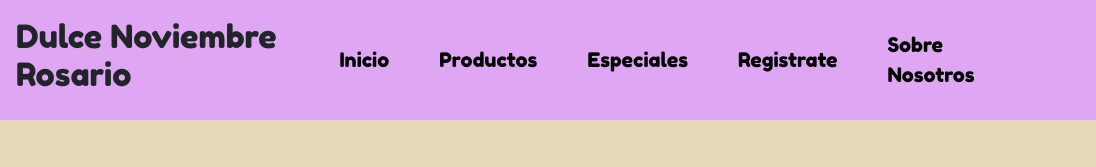
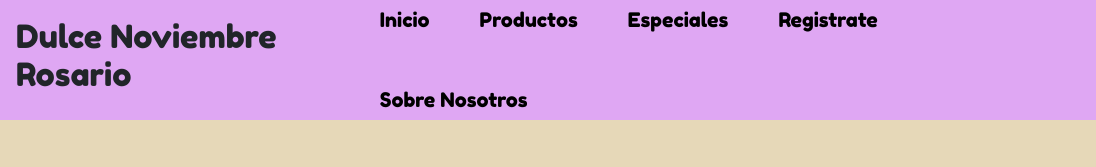
Before and after one commit to AgustinCapuano/DulceNoviembre, a website: page Pages/Sobrenosotros.html in a window 1280 px wide. Shown: the top 167 px of the page, 184-1280 px from the left. Drawn offline with nearby package versions, Linux system fonts and the light colour scheme; files that its build step writes are made by us from their sources.

Commit message:
Actualizando

```diff
--- a/Pages/Sobrenosotros.html
+++ b/Pages/Sobrenosotros.html
@@ -16,7 +16,7 @@
 .ico>
 
     <!-- CSS -->
-    <link rel="stylesheet" href="./Css/style.css">
+    <link rel="stylesheet" href="../Css/style.css">
 
     <meta charset="UTF-8">
     <meta http-equiv="X-UA-Compatible" content="IE=edge">
@@ -33,11 +33,12 @@
             <img class="logo__img" src="https://cdn.discordapp.com/attachments/925135442930712626/965739451999453224/icono.png" alt="Logo de la compania">
             <h2>Dulce Noviembre Rosario</h2>
         </div>
-        <a class="color__letras" href="../index.html">Inicio</a>
-        <a class="color__letras" href="./Productos.html">Productos</a>
-        <a class="color__letras" href="./Especiales.html">Especiales</a>
-        <a class="color__letras" href="./Registrate.html">Registrate</a>
-        <a class="color__letras" href="./Sobrenosotros.html">Sobre Nosotros</a>
+        <nav class="nav">
+            <a class="color__letras" href="../index.html">Inicio</a>
+            <a class="color__letras" href="./Productos.html">Productos</a>
+            <a class="color__letras" href="./Especiales.html">Especiales</a>
+            <a class="color__letras" href="./Registrate.html">Registrate</a>
+            <a class="color__letras" href="./Sobrenosotros.html">Sobre Nosotros</a>
         </nav>
     </header>
 
--- a/components/_total.scss
+++ b/components/_total.scss
@@ -210,9 +210,11 @@ body {
     align-content: center;
     text-align: center;
     padding: 0.5rem 1rem;
+
     /* Columnas */
     grid-template-columns: repeat(2, 1fr);
     grid-template-rows: 400px 400px;
+
     /* Filas */
     grid-template-areas: "ele1 ele1" "ele2 ele3" "ele4 ele5";
     gap: 2rem
@@ -326,5 +328,3 @@ body {
         flex-direction: column;
     }
 }
-
-/* APLICANDO SASS */
```
Also changed, not shown: Pages/Especiales.html (+1 -1 lines), Pages/Productos.html (+1 -1 lines), Pages/Registrate.html (+1 -1 lines).
